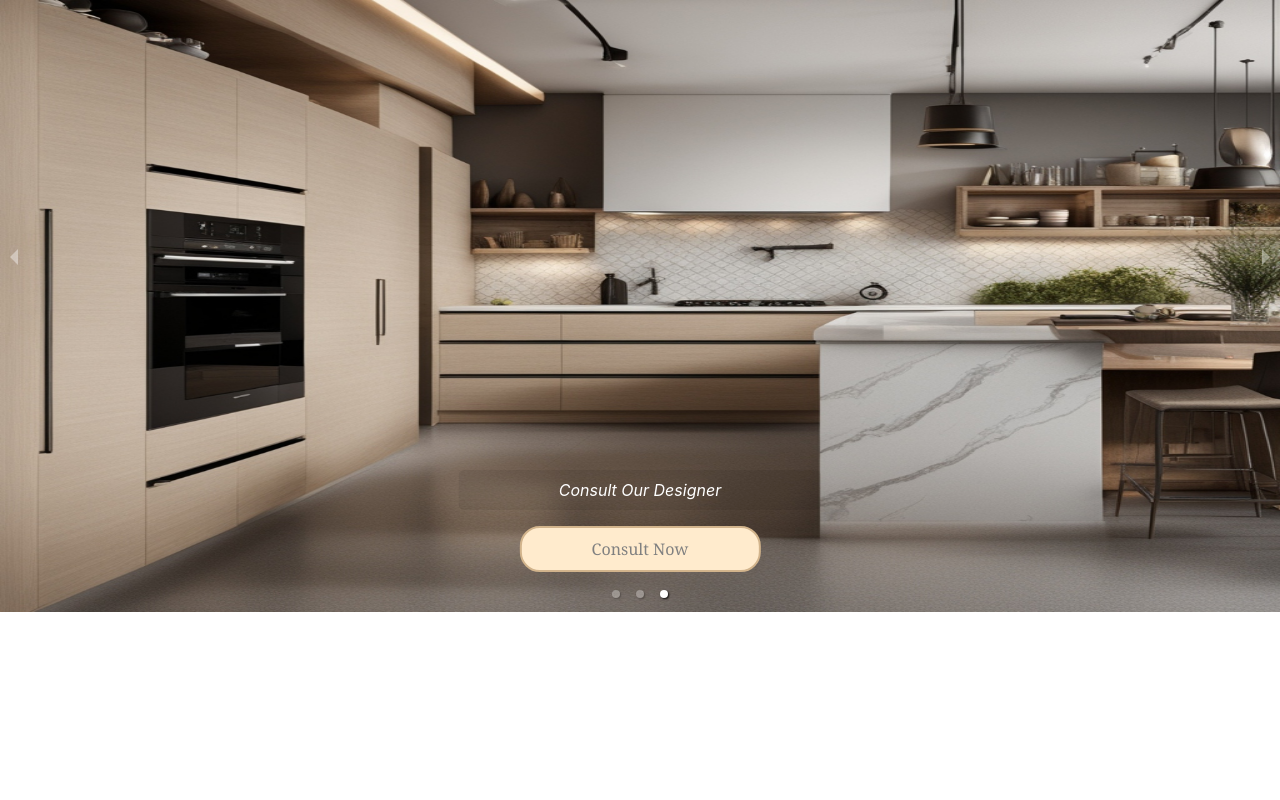
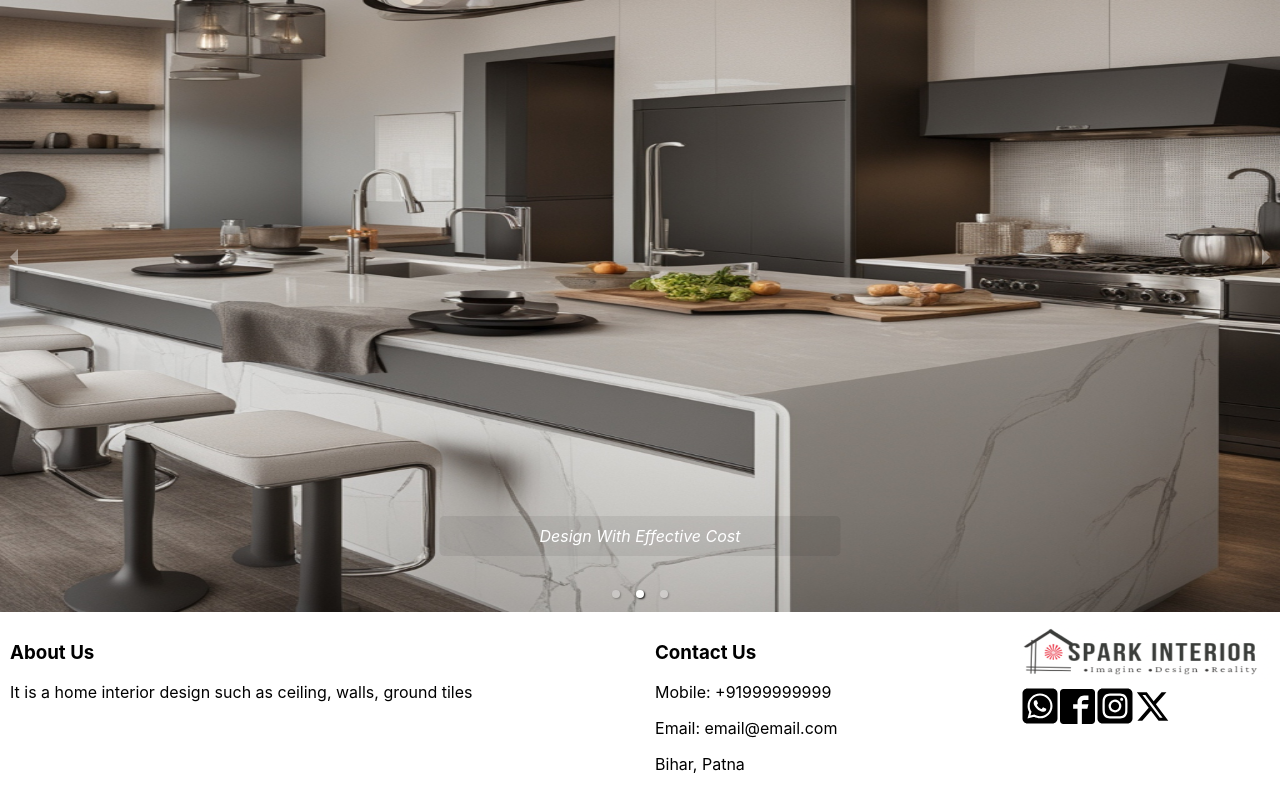
Before and after one commit to Yashaswi-Anand/spark-interior-design, a React (Create React App) app: page / in a window 1280 px wide. Shown: the part 174-974 px from the top of the page. Before the commit the page ends 800 px from the top, so only its background shows below. Built offline with nearby package versions, Linux system fonts and the light colour scheme; the HTML template or start-up script is replaced by a standard one.

Commit message:
footer added

```diff
--- a/src/App.css
+++ b/src/App.css
@@ -8,9 +8,13 @@
 .justify-start { justify-content: start;}
 .justify-evenly { justify-content: space-evenly;}
 .justify-around { justify-content: space-around;}
+.flex-direction { flex-direction: row;}
+.g-3 {gap: 3;}
+.g-5 {gap: 5;}
 
 /* Padding */
 .p-a-5 { padding: 5px;}
+.p-a-10 { padding: 10px;}
 
 /* Margin */
 .m-a-5 { margin: 5px;}
@@ -79,4 +83,5 @@
       font-size: 14px;
       padding: 8px;
   }
+  .flex-direction { flex-direction: column;}
 }
--- /dev/null
+++ b/src/components/Footer.js
@@ -0,0 +1,41 @@
+import React from 'react'
+import logo from '../components/assets/images/logo.png'
+import { ImFacebook2 } from "react-icons/im";
+import { FaSquareInstagram } from "react-icons/fa6";
+import { FaSquareWhatsapp } from "react-icons/fa6";
+import { FaXTwitter } from "react-icons/fa6";
+
+function Footer() {
+    return (
+        <div>
+            <div className='p-a-10 flex justify-between flex-direction'>
+                {/* About Us */}
+                <div>
+                    <h3>About Us</h3>
+                    <p>It is a home interior design such as ceiling, walls, ground tiles</p>
+                </div>
+                {/* Contact us */}
+                <div>
+                    <h3>Contact Us</h3>
+                    <p>Mobile: +91999999999</p>
+                    <p>Email: email@email.com</p>
+                    <p>Bihar, Patna</p>
+                </div>
+                {/* Logo */}
+                <div>
+                    <div>
+                        <img src={logo} alt="Image 1" height={60} width={250} />
+                    </div>
+                    <div className='flex g-5'>
+                        <FaSquareWhatsapp size={40}/>
+                        <ImFacebook2 size={35} style={{marginTop: 3}}/>
+                        <FaSquareInstagram size={40}/>
+                        <FaXTwitter size={35} style={{marginTop: 3}}/>
+                    </div>
+                </div>
+            </div>
+        </div>
+    )
+}
+
+export default Footer
--- a/src/components/Home/Home.js
+++ b/src/components/Home/Home.js
@@ -1,6 +1,7 @@
 import React from 'react'
 import ImageSlider from '../../widgets/ImageSlider'
 import Header from '../Header'
+import Footer from '../Footer'
 
 function Home() {
     return (
@@ -9,6 +10,9 @@ function Home() {
                 <Header />
             </header>
             <ImageSlider />
+            <footer>
+                <Footer/>
+            </footer>
         </div>
     )
 }
--- a/src/widgets/ImageSlider.js
+++ b/src/widgets/ImageSlider.js
@@ -24,7 +24,7 @@ const ImageSlider = () => {
                 autoPlay
                 infiniteLoop
                 showThumbs={false}
-                interval={2500}
+                interval={3000}
                 transitionTime={500}
             >
                 {images.map((image, index) => (
```
Also changed, not shown: src/components/Home/RealWorkDocument.js (added, +11 -0 lines).
